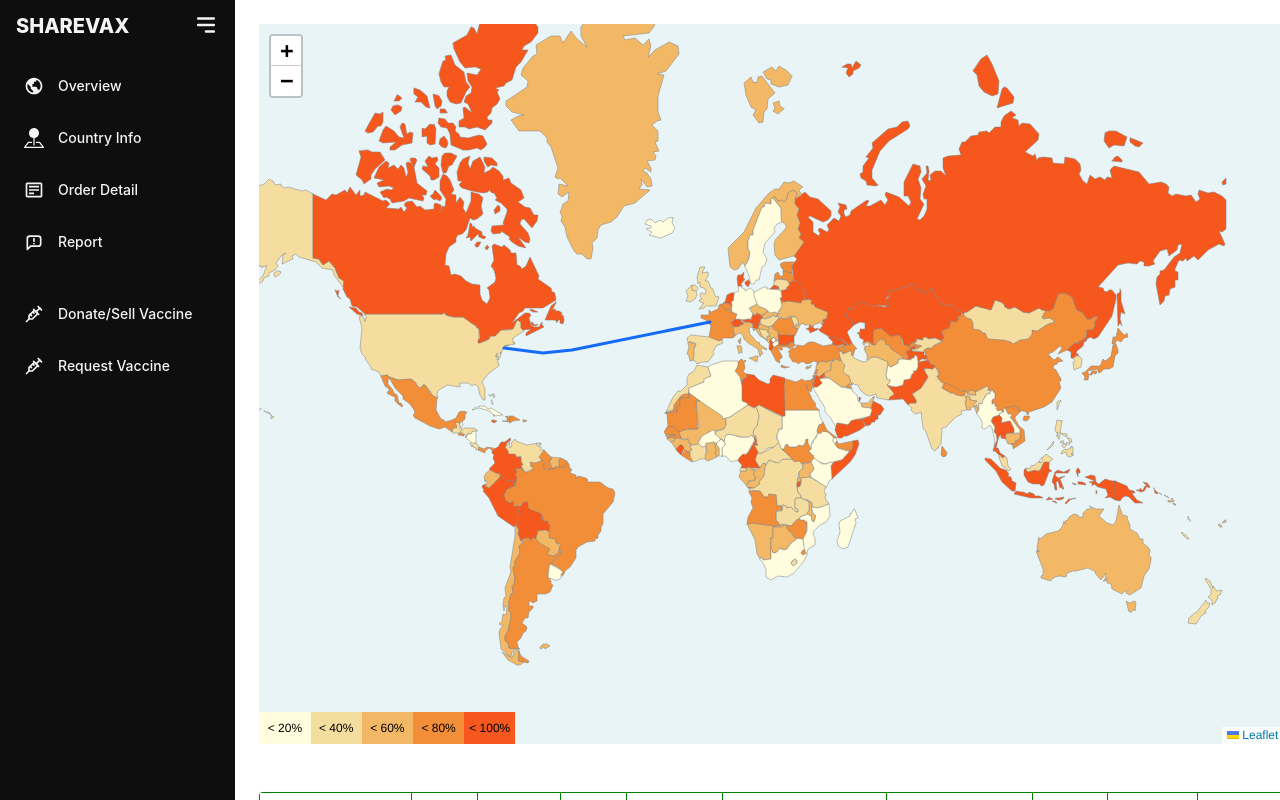
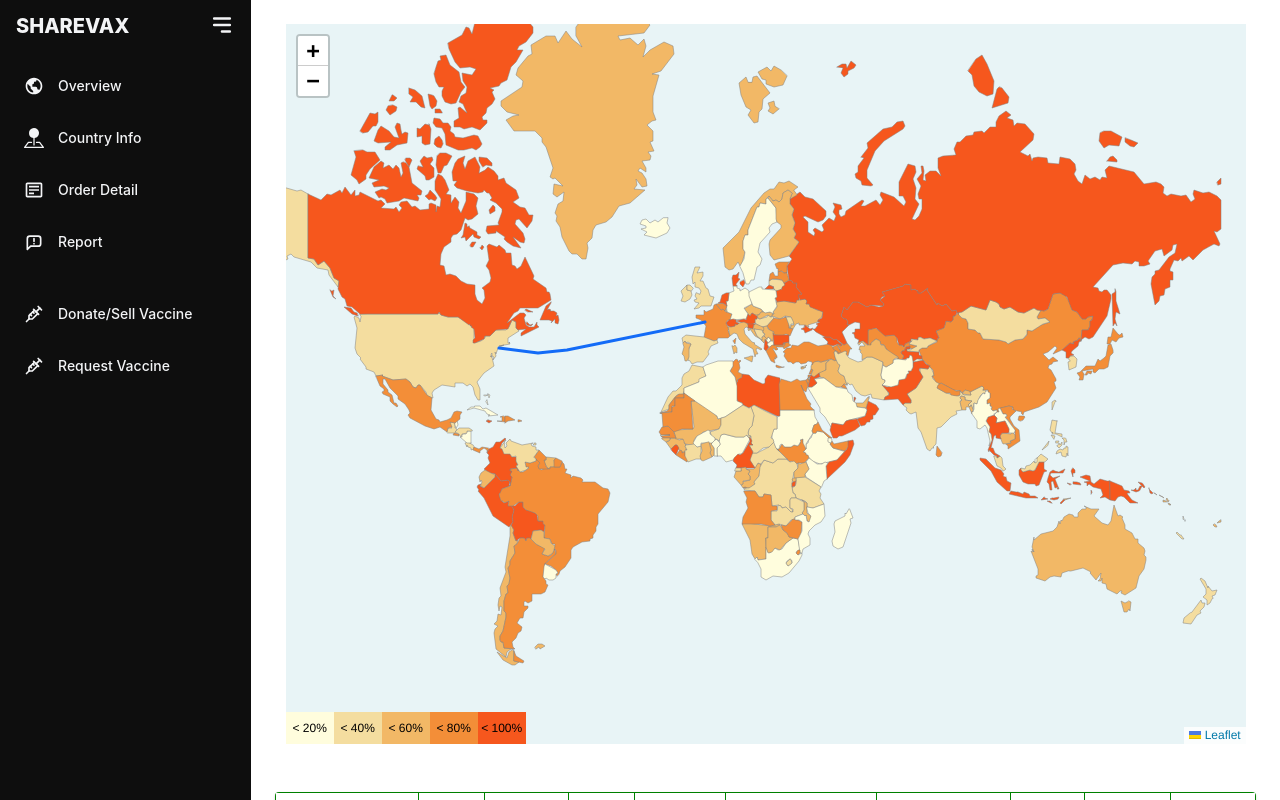
Before and after one commit to yigiterinc/sharevax, a React (Create React App) app in the folder frontend/: page / in a window 1280 px wide. Shown: the top 800 px of the page. Built offline with nearby package versions, Linux system fonts and the light colour scheme.

Commit message:
fix: navbar and page width

```diff
--- a/frontend/src/components/OverviewMap.jsx
+++ b/frontend/src/components/OverviewMap.jsx
@@ -56,7 +56,7 @@ const OverviewMap = () => {
 
 	return (
 		<MapContainer
-			className='w-[80vw] h-[90vh] relative z-0'
+			className='w-[75vw] h-[90vh] relative z-0'
 			style={{backgroundColor: '#e8f4f6'}} //let's make it floating to the right?
 			center={[30.0, 20.0]}
 			zoom={2}
--- a/frontend/src/components/Sidebar.jsx
+++ b/frontend/src/components/Sidebar.jsx
@@ -20,8 +20,8 @@ export default function Sidebar() {
 	const [open, setOpen] = useState(true);
 
 	return (
-		<div className={`bg-[#0e0e0e] min-h-screen ${open ? 'w-72' : 'w-16'} duration-500 text-gray-100 px-4`}>
-			<div className='py-3 flex gap-16 justify-end'>
+		<div className={`bg-[#0e0e0e] min-h-screen ${open ? 'w-64' : 'w-16'} duration-500 text-gray-100 px-4`}>
+			<div className='py-3 flex gap-20 justify-end'>
 				<div className={`${!open && 'hidden'} font-extrabold text-xl `}>SHAREVAX</div>
 				<HiMenuAlt3 size={26} className='cursor-pointer' onClick={() => setOpen(!open)} />
 			</div>
```
